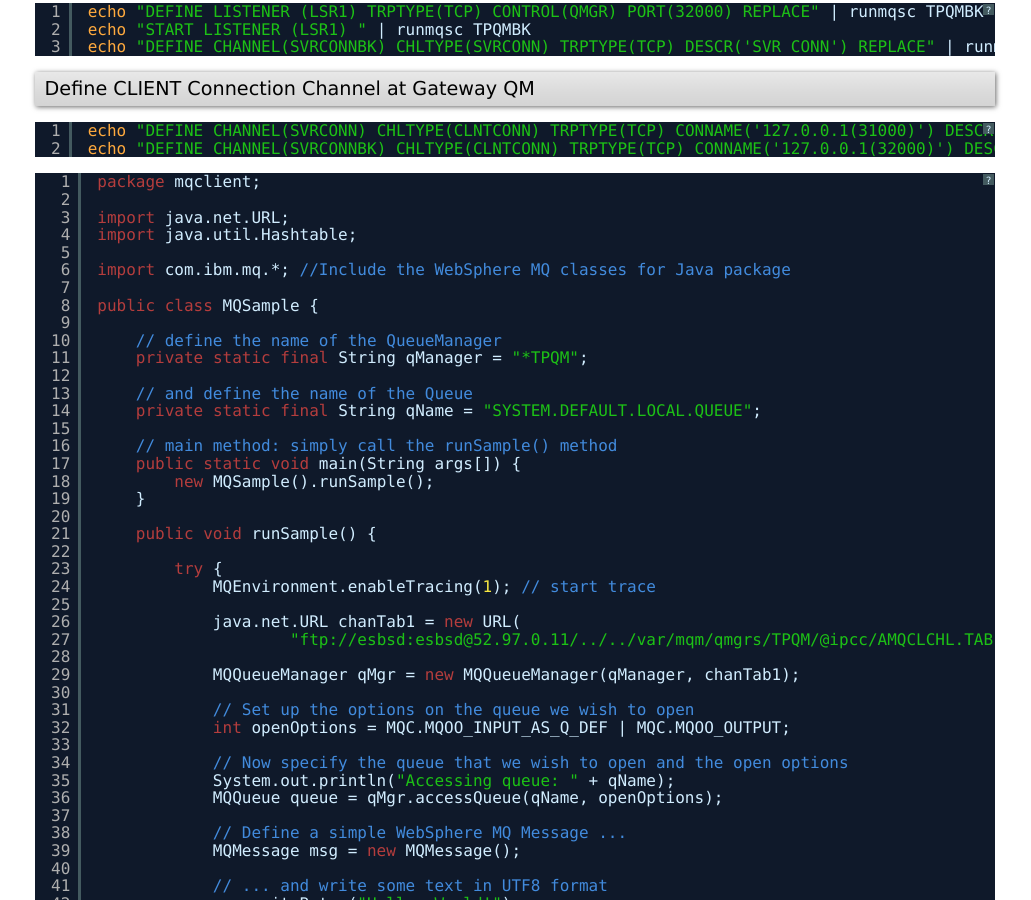
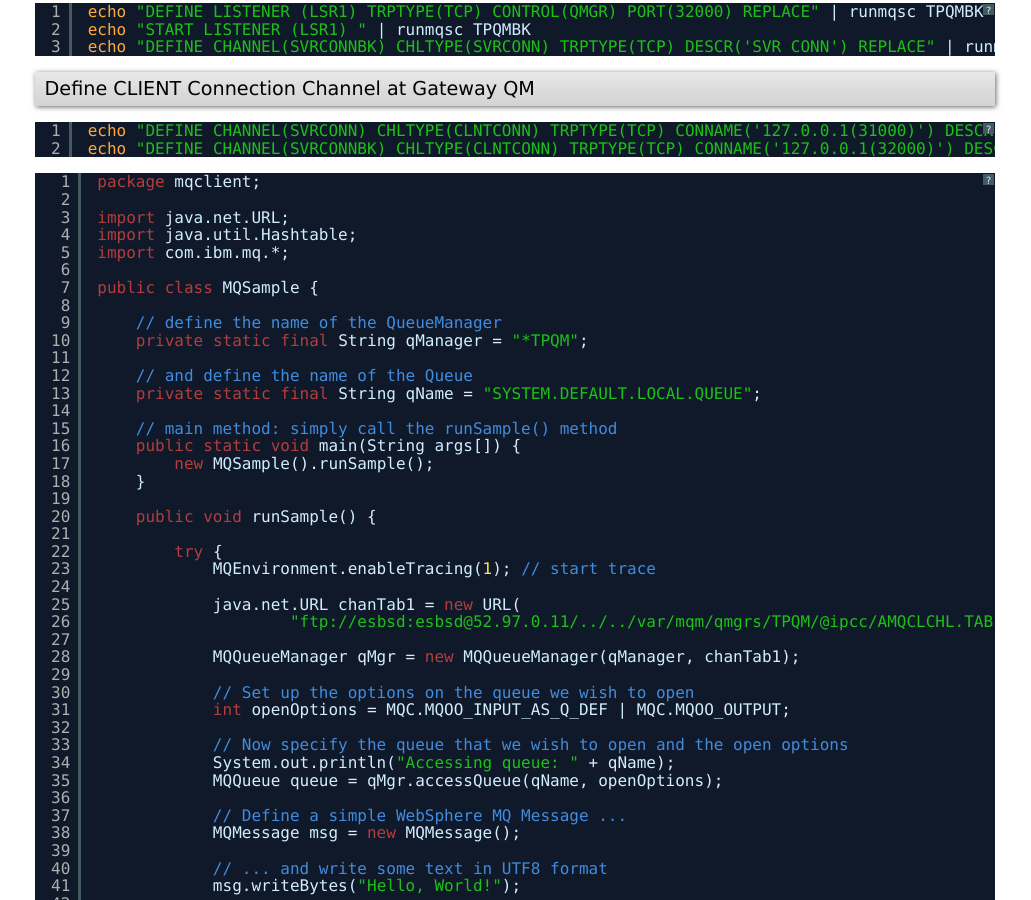
Before and after one commit to XuEric/homepage, a Jekyll site: the page built from _posts/2013-07-12-MQ-Client-Connection-Define-Table.md, in a window 1280 px wide and 900 px high, scrolled down 470 px. Shown: the whole window, without its empty margins (125-1156 px from the left). Built offline with Jekyll 4.4.1, drawn with Linux system fonts in a browser that asks for light colours; Markdown is read by kramdown in place of the engine named in the settings; comment, search, counter and statistics services are not loaded.

Commit message:
Update 2013-07-12-MQ-Client-Connection-Define-Table.md

```diff
--- a/_posts/2013-07-12-MQ-Client-Connection-Define-Table.md
+++ b/_posts/2013-07-12-MQ-Client-Connection-Define-Table.md
@@ -33,8 +33,7 @@
 
 import java.net.URL;
 import java.util.Hashtable;
-
-import com.ibm.mq.*; //Include the WebSphere MQ classes for Java package
+import com.ibm.mq.*;
 
 public class MQSample {
 
```
